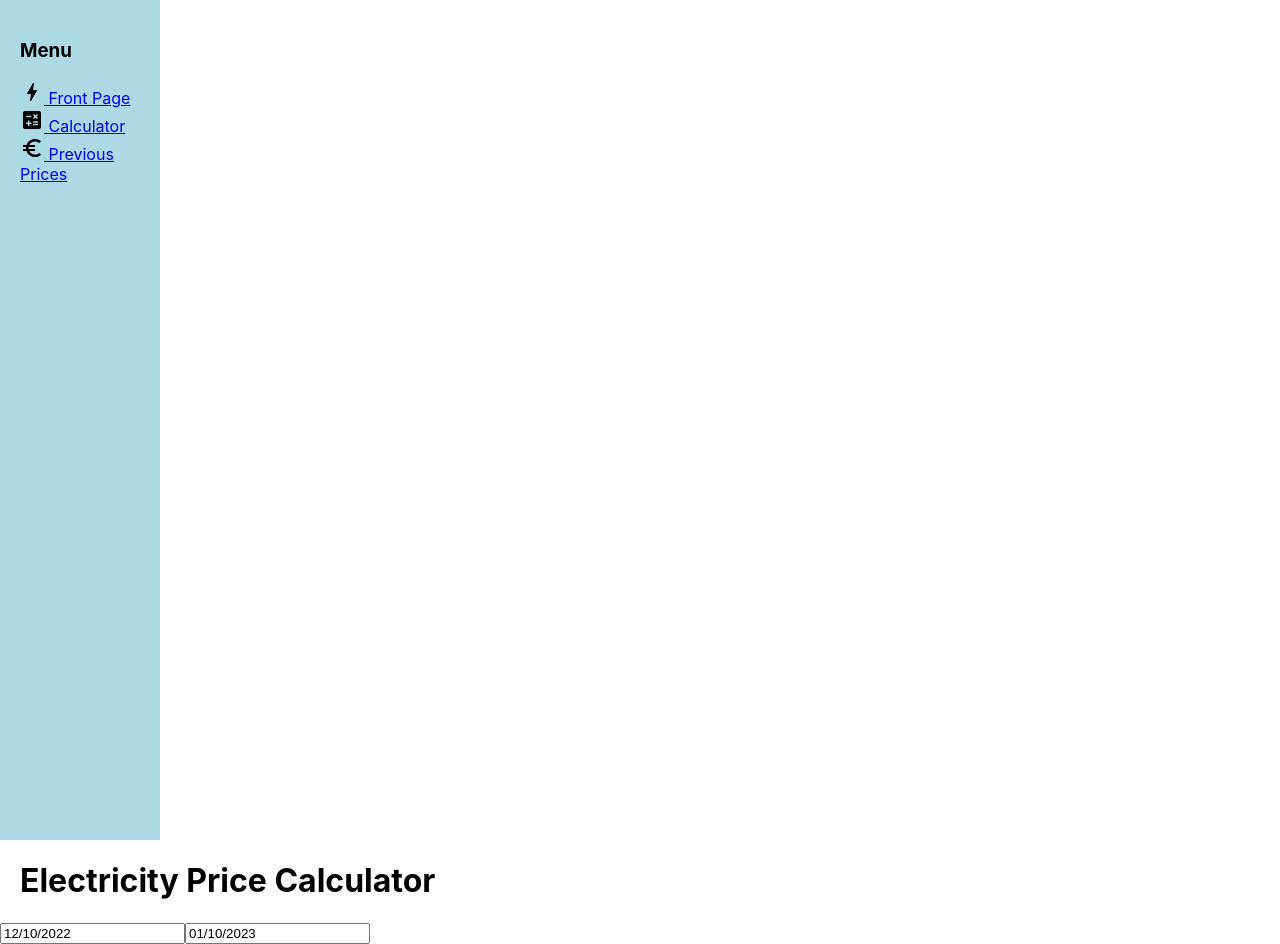
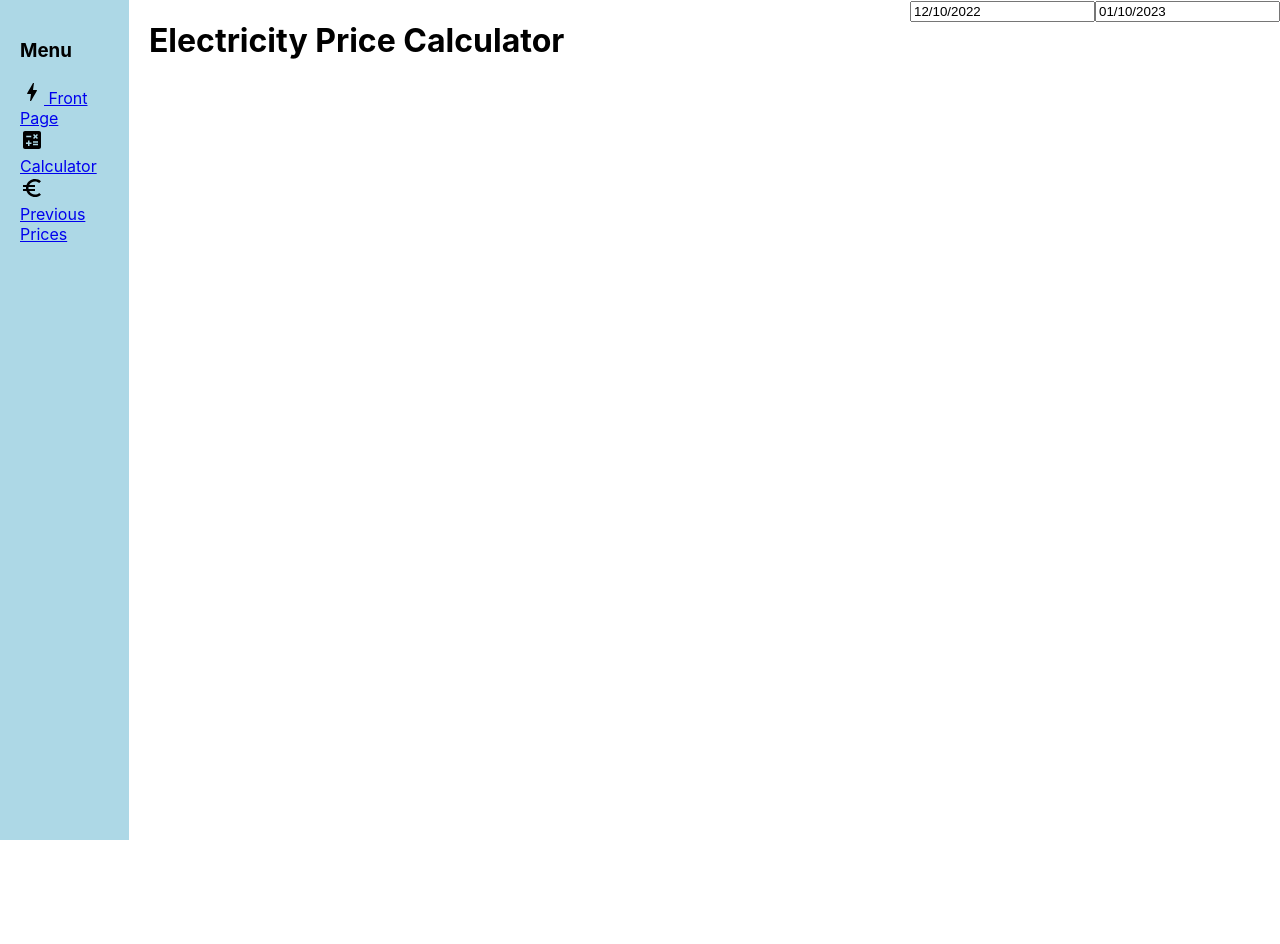
Before and after one commit to mrMikoma/React-codecamp-project-2023, a React (Create React App) app: page /previous-page in a window 1280 px wide. After the commit the page ends 840 px from the top, so only its background shows below. Built offline with nearby package versions, Linux system fonts and the light colour scheme.

Commit message:
Styled pages

```diff
--- a/src/components/PreviousPricesPage/PreviousPricesPage.jsx
+++ b/src/components/PreviousPricesPage/PreviousPricesPage.jsx
@@ -1,4 +1,5 @@
 import React from 'react'
+import './style.css'
 
 import AppName from '../AppName/AppName';
 import Menu from '../Menu/Menu';
--- a/src/components/PreviousPricesPage/style.css
+++ b/src/components/PreviousPricesPage/style.css
@@ -0,0 +1,3 @@
+.previous-prices-page {
+    display: flex;
+}
--- a/src/components/PriceEstimationPage/PriceEstimationPage.jsx
+++ b/src/components/PriceEstimationPage/PriceEstimationPage.jsx
@@ -1,5 +1,6 @@
 //import { AddTaskIcon } from '@mui/icons-material';
 import React from 'react'
+import './style.css'
 
 import AppName from '../AppName/AppName';
 import Menu from '../Menu/Menu';
--- a/src/components/PriceEstimationPage/style.css
+++ b/src/components/PriceEstimationPage/style.css
@@ -0,0 +1,3 @@
+.price-estimation-page {
+    display: flex;
+}
```
